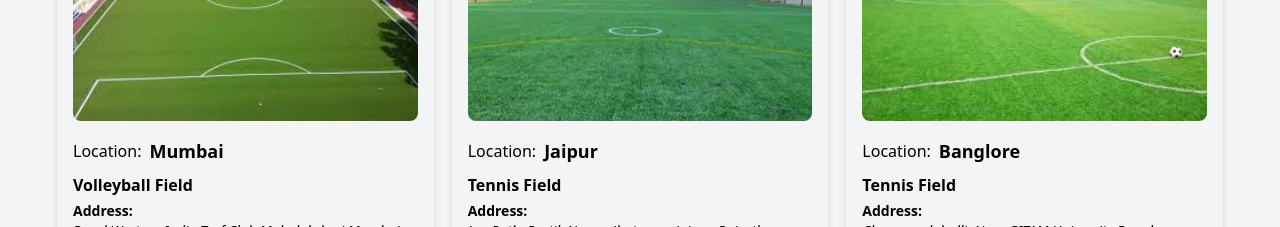
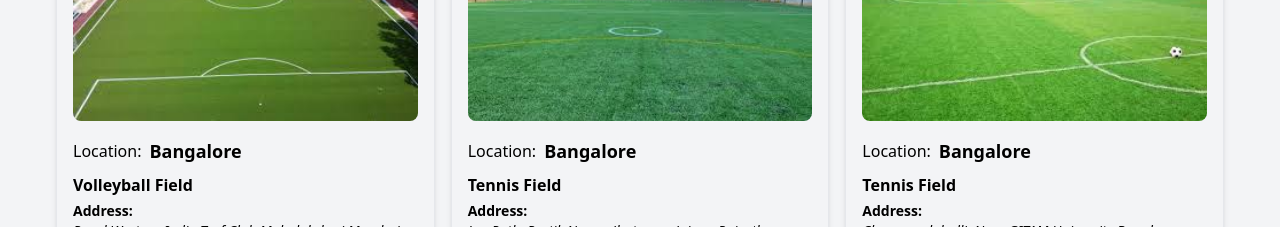
Before and after one commit to Satyajit-Sahoo45/GSI-NEXT, a React (Create React App) app: page /quickbook in a window 1280 px wide. Shown: the part 880-1107 px from the top of the page. Built offline with nearby package versions, Linux system fonts and the light colour scheme; no server answers; sample sign-in values are in the browser's storage; the HTML template or start-up script is replaced by a standard one.

Commit message:
fix filtering

```diff
--- a/src/Components/QuickBook/Quickbook.jsx
+++ b/src/Components/QuickBook/Quickbook.jsx
@@ -16,13 +16,11 @@ import Delhi3 from '../../image/Delhi3.jpg';
 import Delhi2 from '../../image/Delhi2.jpg';
 
 export const QuickBook = () => {
-    const [searchInput, setSearchInput] = useState("");
     const [selectedDate, setSelectedDate] = useState("");
     const [selectedLocation, setSelectedLocation] = useState("");
     const [selectedPrice, setSelectedPrice] = useState(0);
     const [isModalOpen, setIsModalOpen] = useState(false);
     const [activeFilter, setActiveFilter] = useState("all");
-    const [filteredProducts, setFilteredProducts] = useState([]);
 
     const productsData = [
         {
@@ -72,7 +70,7 @@ export const QuickBook = () => {
             name: 'Volleyball',
             date: '2024-07-20',
             image: Banglore1,
-            location: 'Mumbai',
+            location: 'Bangalore',
             mapName: 'img16',
             mapLink: 'https://maps.app.goo.gl/eqQdPuzZ7s32hwSB6',
             fieldName: 'Volleyball Field',
@@ -86,7 +84,7 @@ export const QuickBook = () => {
             name: 'Tennis',
             date: '2024-07-20',
             image: Banglore2,
-            location: 'Jaipur',
+            location: 'Bangalore',
             mapName: 'img4',
             mapLink: 'https://maps.app.goo.gl/YNedziv2VaXaoyxw6',
             fieldName: 'Tennis Field',
@@ -100,7 +98,7 @@ export const QuickBook = () => {
             name: 'Tennis',
             date: '2024-07-20',
             image: Banglore3,
-            location: 'Banglore',
+            location: 'Bangalore',
             mapName: 'img5',
             mapLink: 'https://maps.app.goo.gl/hvb2rDmqSQqYgeGA6',
             fieldName: 'Tennis Field',
@@ -277,32 +275,27 @@ export const QuickBook = () => {
         }
 
     ]
+    const [filteredProducts, setFilteredProducts] = useState(productsData);
 
-    const handleSearch = (e) => {
-        setSearchInput(e.target.value.trim().toUpperCase());
-    };
 
     const applyFilters = () => {
         const filtered = productsData.filter(product => {
-            const productName = product.name.toUpperCase();
             const productDate = product.date;
-            const productLocation = product.location.toUpperCase();
+            const productLocation = product.location;
             const productPrice = parseInt(product.amount);
 
-            const matchesSearch = !searchInput || productName.includes(searchInput);
             const matchesDate = !selectedDate || productDate === selectedDate;
-            const matchesLocation = !selectedLocation || productLocation === selectedLocation;
+            const matchesLocation = !selectedLocation || productLocation.toLowerCase() === selectedLocation.toLowerCase();
             const matchesPrice = !selectedPrice || productPrice <= selectedPrice;
             const matchesSportFilter = activeFilter === "all" || product.sports.includes(activeFilter);
 
-            return matchesSearch && matchesDate && matchesLocation && matchesPrice && matchesSportFilter;
+            return matchesDate && matchesLocation && matchesPrice && matchesSportFilter;
         });
 
         setFilteredProducts(filtered);
     };
 
     const toggleModal = () => {
-        applyFilters();
         setIsModalOpen(!isModalOpen);
     };
 
@@ -333,18 +326,6 @@ export const QuickBook = () => {
                         <h2 className="text-lg font-semibold mb-4">Filters</h2>
                         <div className="space-y-4">
                             <div>
-                                <label htmlFor="searchInput" className="block text-sm font-medium">
-                                    Search:
-                                </label>
-                                <input
-                                    type="text"
-                                    id="searchInput"
-                                    value={searchInput}
-                                    onChange={handleSearch}
-                                    className="w-full mt-1 p-2 border border-gray-300 rounded"
-                                />
-                            </div>
-                            <div>
                                 <label htmlFor="dateFilter" className="block text-sm font-medium">
                                     Date:
                                 </label>
@@ -365,7 +346,7 @@ export const QuickBook = () => {
                                     id="locationFilter"
                                     placeholder="Choose Location"
                                     value={selectedLocation}
-                                    onChange={(e) => setSelectedLocation(e.target.value.trim().toUpperCase())}
+                                    onChange={(e) => setSelectedLocation(e.target.value.trim())}
                                     className="w-full mt-1 p-2 border border-gray-300 rounded"
                                 />
                                 <datalist id="location">
@@ -394,25 +375,26 @@ export const QuickBook = () => {
                                     min="0"
                                     max="10000"
                                     step="100"
-                                    id="LengthSlider"
                                     value={selectedPrice}
                                     onChange={(e) => setSelectedPrice(parseInt(e.target.value))}
                                     className="w-full h-2 bg-gray-200 rounded-lg cursor-pointer"
                                 />
                             </div>
+                            <div className="flex justify-between">
+                                <button
+                                    onClick={applyFilters}
+                                    className="px-4 py-2 bg-green-500 text-white rounded hover:bg-green-600 transition duration-300"
+                                >
+                                    Apply
+                                </button>
+                            </div>
                         </div>
-                        <button
-                            onClick={toggleModal}
-                            className="w-full mt-4 p-2 bg-blue-500 text-white font-semibold rounded hover:bg-blue-600 transition duration-300"
-                        >
-                            Apply
-                        </button>
                     </div>
                 </div>
             )}
 
             <div className="container mx-auto p-4">
-                <ProductsList products={filteredProducts.length > 0 ? filteredProducts : productsData} />
+                <ProductsList products={filteredProducts} />
             </div>
         </main>
     );
```
